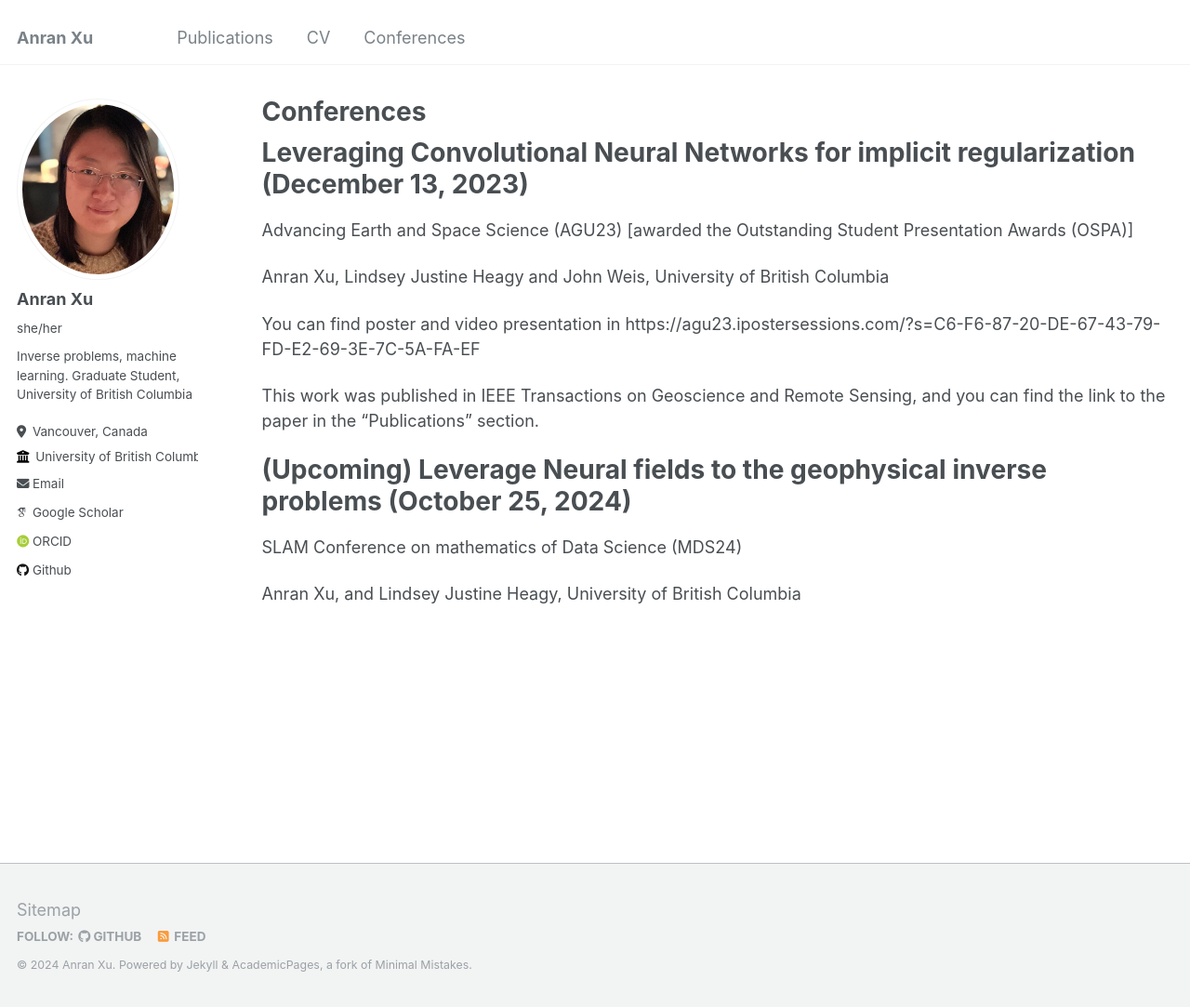
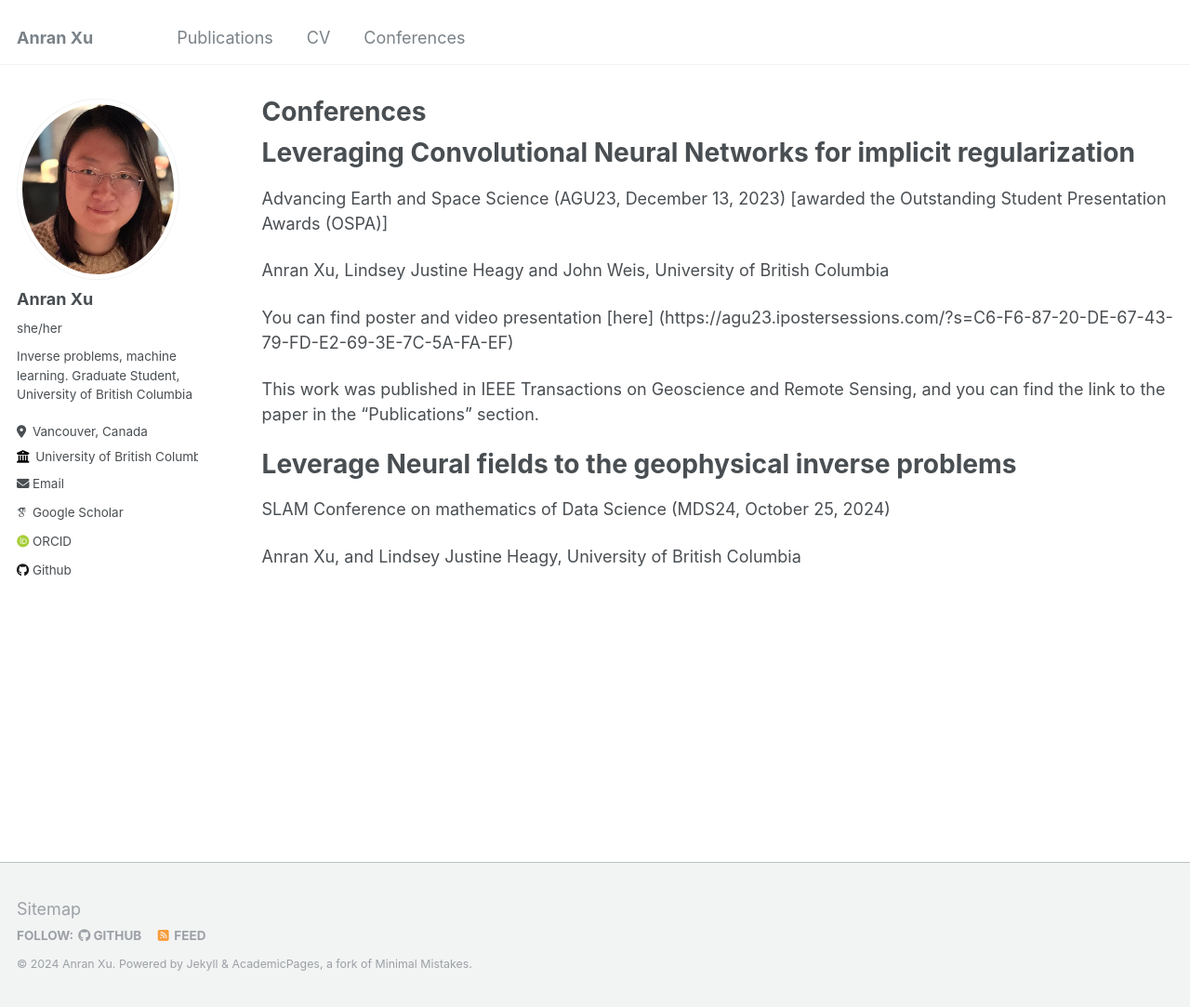
Before and after one commit to anna1963/anna1963.github.io, a Jekyll site: the page built from _pages/conferences.md, in a window 1280 px wide and 1083 px high. Shown: the whole window at 93% size. Built offline with Jekyll 4.4.1, drawn with Linux system fonts in a browser that asks for light colours; some web fonts are replaced.

Commit message:
Add hyper-link

```diff
--- a/_pages/conferences.md
+++ b/_pages/conferences.md
@@ -7,19 +7,19 @@ redirect_from:
   - /conferences
 ---
 
-Leveraging Convolutional Neural Networks for implicit regularization (December 13, 2023)
+Leveraging Convolutional Neural Networks for implicit regularization
 ======
-Advancing Earth and Space Science (AGU23) [awarded the Outstanding Student Presentation Awards (OSPA)]
+Advancing Earth and Space Science (AGU23, December 13, 2023) [awarded the Outstanding Student Presentation Awards (OSPA)]
 
 Anran Xu, Lindsey Justine Heagy and John Weis, University of British Columbia
 
-You can find poster and video presentation in https://agu23.ipostersessions.com/?s=C6-F6-87-20-DE-67-43-79-FD-E2-69-3E-7C-5A-FA-EF
+You can find poster and video presentation [here] (https://agu23.ipostersessions.com/?s=C6-F6-87-20-DE-67-43-79-FD-E2-69-3E-7C-5A-FA-EF)
 
 This work was published in IEEE Transactions on Geoscience and Remote Sensing, and you can find the link to the paper in the "Publications" section.
 
 
-(Upcoming) Leverage Neural fields to the geophysical inverse problems (October 25, 2024)
+Leverage Neural fields to the geophysical inverse problems
 ======
-SLAM Conference on mathematics of Data Science (MDS24)
+SLAM Conference on mathematics of Data Science (MDS24, October 25, 2024)
 
 Anran Xu, and Lindsey Justine Heagy, University of British Columbia
```
